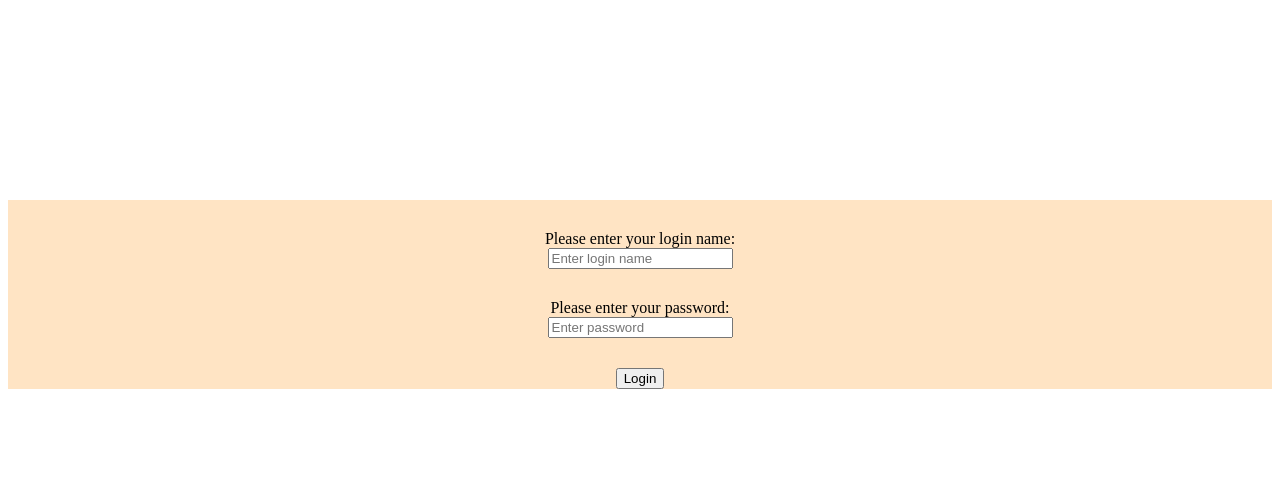
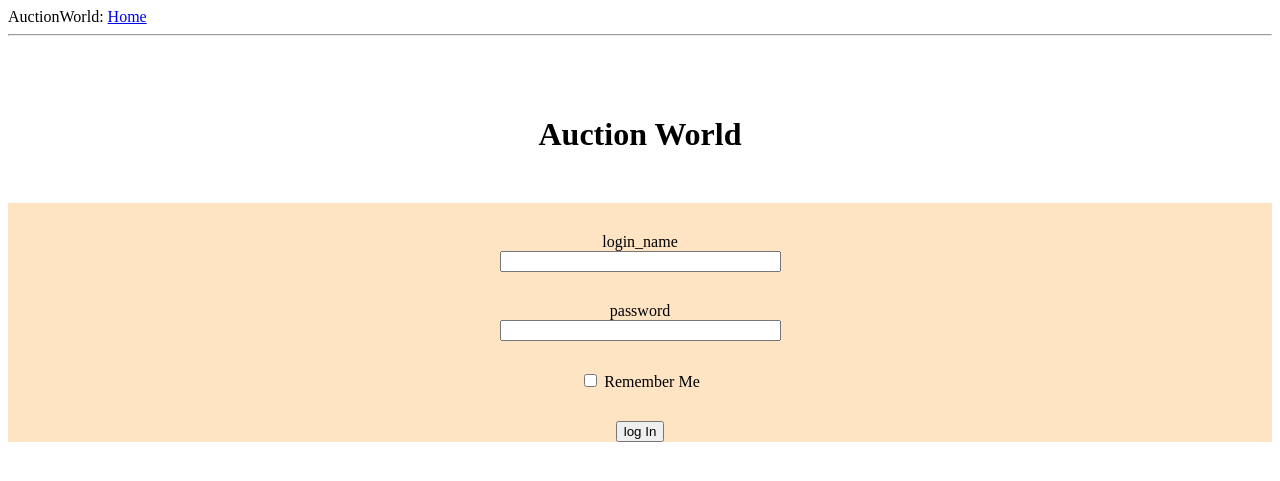
Before and after one commit to unsw-cse-capstone-project/capstone-project-comp3900-f13a-f1-halp, a Flask app: template online_property_sales/templates/Login.html in a window 1280 px wide. Shown: the top 481 px of the page. Run offline with Flask 2, Linux system fonts and the light colour scheme; the template is opened without the code that fills it: values that come from a table or form of the project are taken from there, others are empty.

```diff
--- /dev/null
+++ b/online_property_sales/forms.py
@@ -0,0 +1,9 @@
+from flask_wtf import FlaskForm
+from wtforms import StringField, PasswordField, BooleanField, SubmitField
+from wtforms.validators import DataRequired
+
+class LoginForm(FlaskForm):
+    login_name = StringField('login_name', validators=[DataRequired()])
+    password = PasswordField('password', validators=[DataRequired()])
+    remember_me = BooleanField('Remember Me')
+    submit = SubmitField('log In')
--- a/online_property_sales/templates/Login.html
+++ b/online_property_sales/templates/Login.html
@@ -1,33 +1,24 @@
-<!DOCTYPE html>
-<html lang="en">
-<head>
-    <meta charset="UTF-8">
-    <meta name="viewport" content="width=device-width, initial-scale=1.0">
-    <title>Login</title>
-    <style>
-        /* body{
-            background-color: gold;
-        } */
-        .login{
-            background-color: bisque;
-            text-align: center;
-            padding-top: 30px;
-        }
-    </style>
-</head>
-<body style="margin-top: 200px;">
-    <form method= "POST">
+{% extends "base.html" %}
+
+{% block content %}
+    <h1 style="margin-top: 80px; text-align: center; size: 20px;">Auction World</h1>
+    <form action="" method= "POST" style="margin-top: 50px;" novalidate>
+        {{ form.hidden_tag() }}
         <div class="login">
-            <label> Please enter your login name: </label><br>
-            <input type="textfield" name="login_name" placeholder="Enter login name"/>
+            {{ form.login_name.label }}<br>
+            {{ form.login_name(size=32) }}
+            {% for error in form.login_name.errors %}
+            <span style="color: red;">[{{ error }}]</span>
+            {% endfor %}
         </div>
         <div class="login">
-            <label> Please enter your password: </label><br>
-            <input type="password" name="password" placeholder="Enter password"/>
+            {{ form.password.label }}<br>
+            {{ form.password(size=32) }}
+            {% for error in form.password.errors %}
+            <span style="color: red;">[{{ error }}]</span>
+            {% endfor %}
         </div>
-        <div class="login">
-            <button type="Submit" name="login" value="login">Login</button>
-        </div>
+        <div class="login">{{ form.remember_me() }} {{ form.remember_me.label }}</div>
+        <div class="login">{{ form.submit() }}</div>
     </form>
-</body>
-</html>
+{% endblock %}
--- a/online_property_sales/templates/base.html
+++ b/online_property_sales/templates/base.html
@@ -8,6 +8,21 @@
     {% else %}
         <title>Welcome to AuctionWorld</title>
     {% endif %}
+    <style>
+        /* body{
+            background-color: gold;
+        } */
+        .login{
+            background-color: bisque;
+            text-align: center;
+            padding-top: 30px;
+        }
+        .signup{
+            background-color: bisque;
+            text-align: center;
+            padding-top: 30px;
+        }
+    </style>
 </head>
 <body>
     <div>AuctionWorld: <a href="/home">Home</a></div>
```
Also changed, not shown: online_property_sales/routes.py (+36 -8 lines), online_property_sales/templates/home.html (+4 -4 lines), online_property_sales/templates/signup.html (+5 -18 lines), online_property_sales/userDetails.py (+29 -13 lines), online_property_sales/users.db (added).
